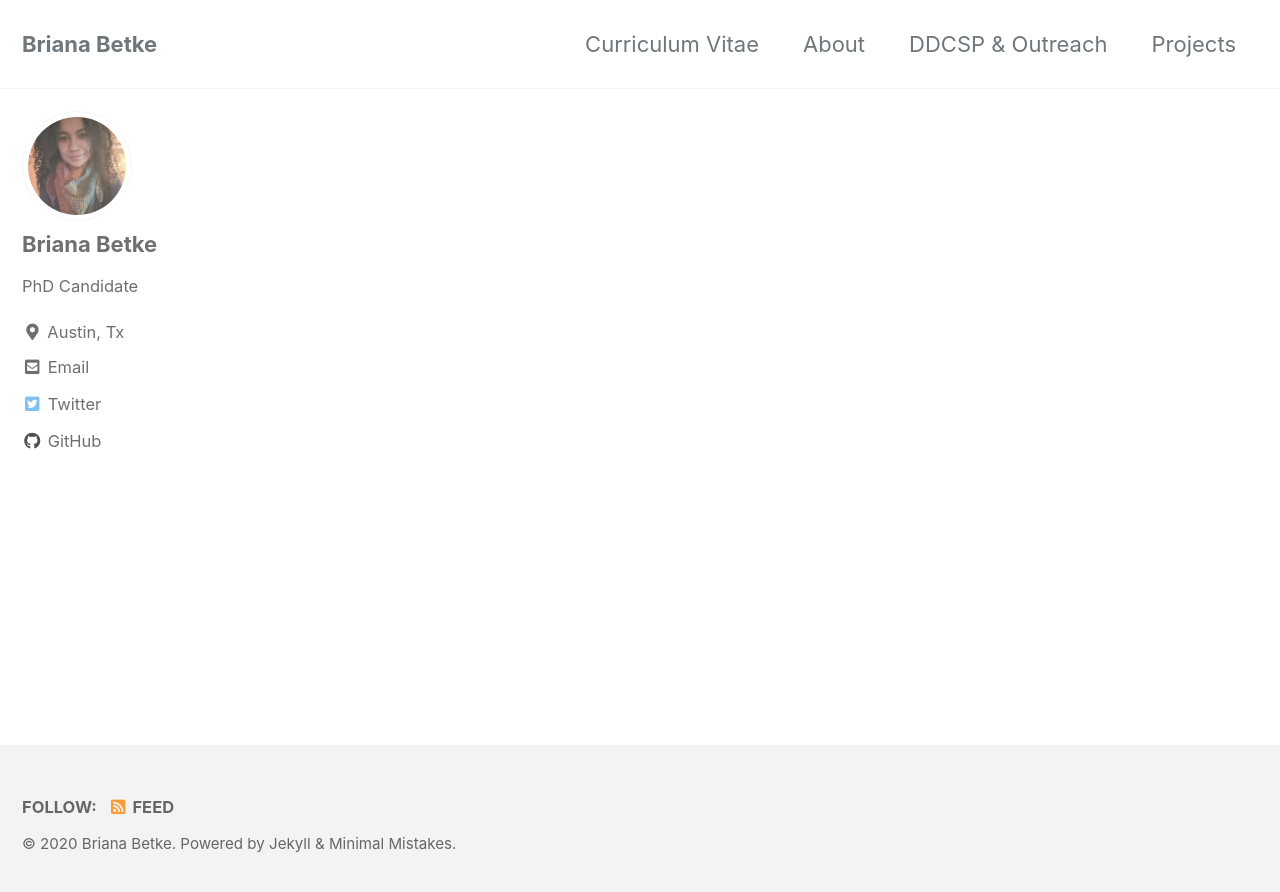
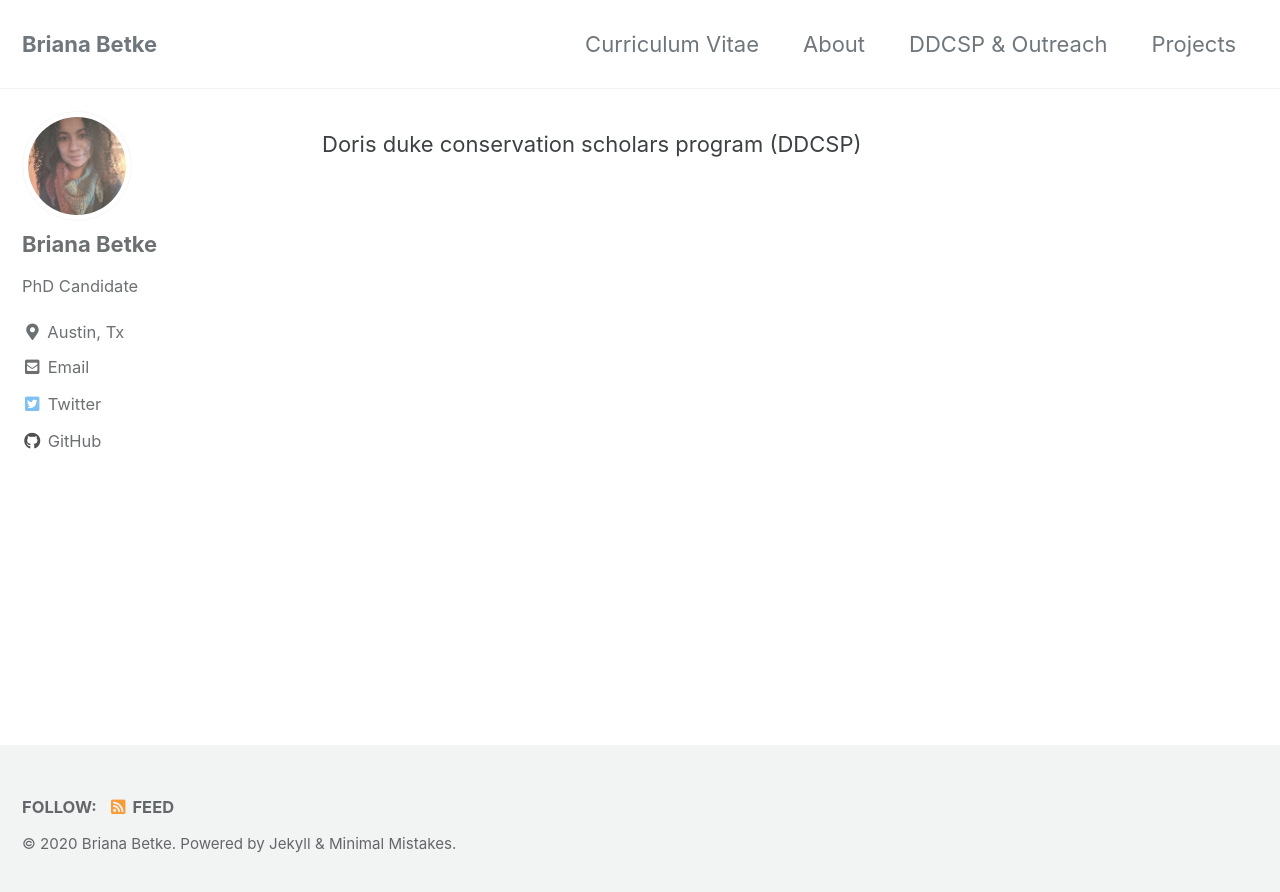
Before and after one commit to babetke/babetke.github.io, a Jekyll site: the page built from _pages/DDCSP.md, in a window 1280 px wide. Shown: the top 892 px of the page. Built offline with Jekyll 4.4.1, drawn with Linux system fonts in a browser that asks for light colours; cached includes are drawn as plain includes.

Commit message:
Adding content

```diff
--- a/_pages/DDCSP.md
+++ b/_pages/DDCSP.md
@@ -1,4 +1,6 @@
 ---
 title: ""
-permalink: /ddcspandoutreach/
+permalink: /DDCSP/
 ---
+
+Doris duke conservation scholars program (DDCSP)
```
